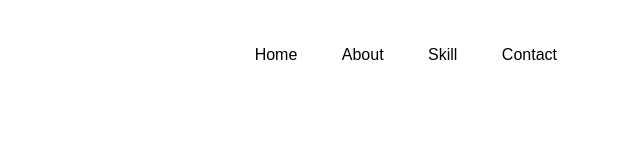
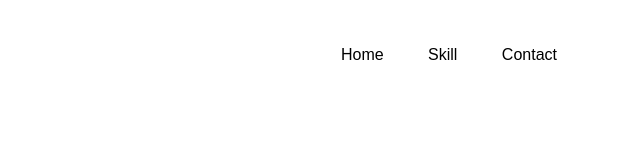
Before and after one commit to sainul-abid-tk/Portfolio, a plain HTML site: page index.html in a window 1280 px wide. Shown: the top 167 px of the page, 611-1251 px from the left. Drawn offline with Linux system fonts and the light colour scheme; a web font is replaced by a local one.

Commit message:
portfolio-update

```diff
--- a/index.html
+++ b/index.html
@@ -26,7 +26,7 @@
         <img class="logo" src="Soniya.jpg" alt="logo" />
         <ul>
           <li class="list-item"><a class="link" href="#container">Home</a></li>
-          <li class="list-item"><a class="link" href="#about">About</a></li>
+
           <li class="list-item"><a class="link" href="#skill">Skill</a></li>
           <li class="list-item"><a class="link" href="#Contact">Contact</a></li>
         </ul>
```
Also changed, not shown: 1 other file.
